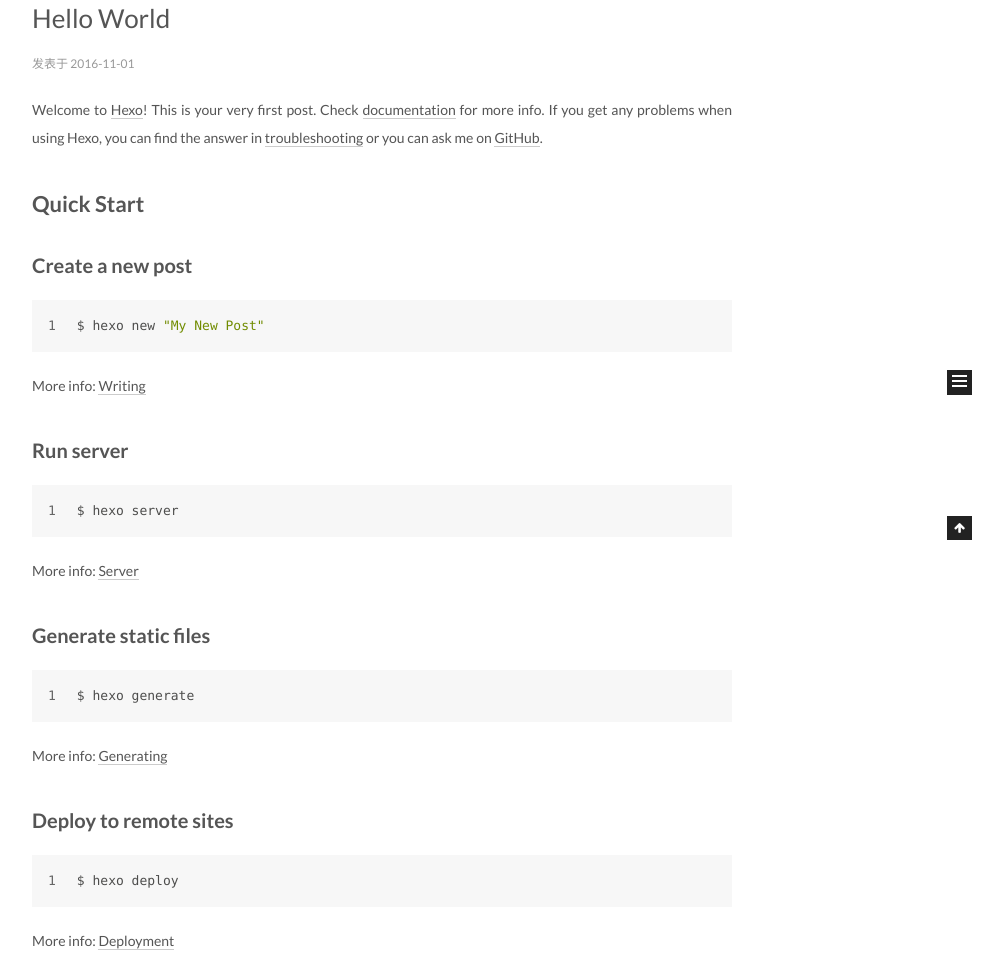
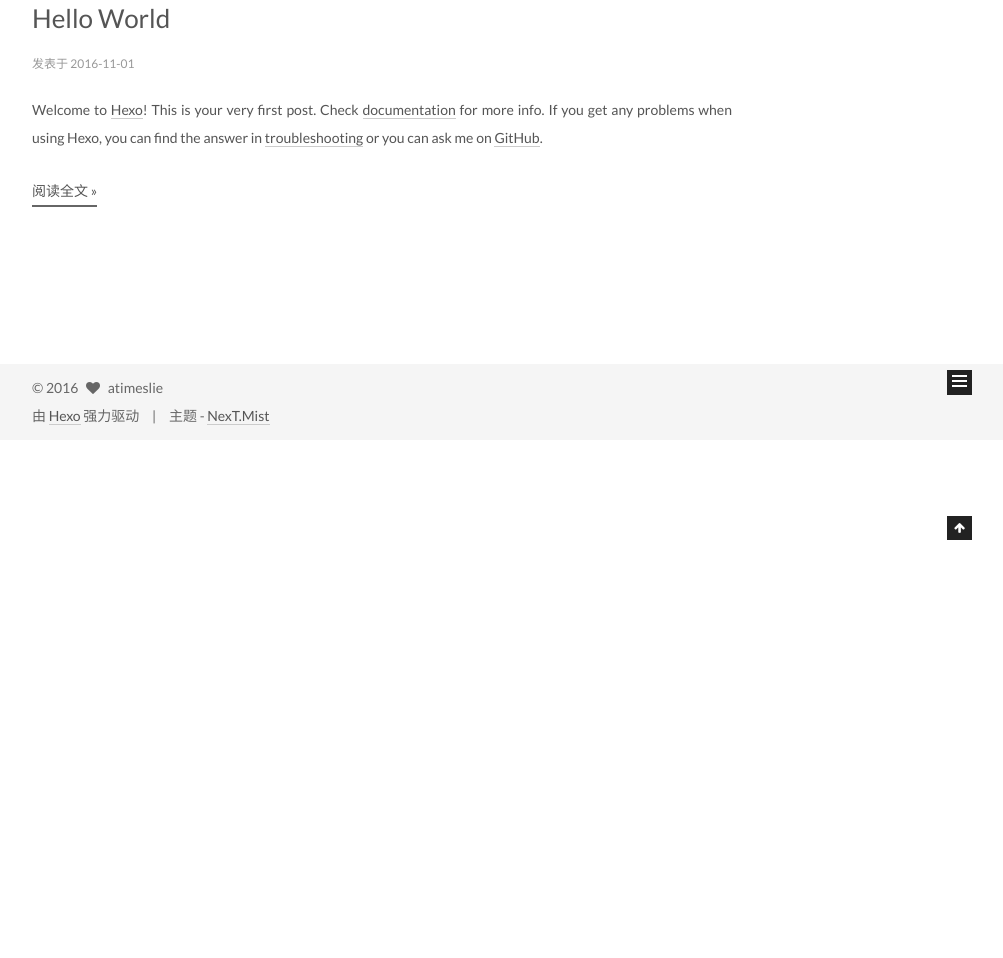
Before and after one commit to atimeslie/atimeslie.github.io, a plain HTML site: page index.html in a window 1280 px wide. Shown: the part 360-1318 px from the top of the page, without its empty margins (258-1261 px from the left). After the commit the page ends 800 px from the top, so only its background shows below. Drawn offline with Linux system fonts and the light colour scheme.

Commit message:
Site updated: 2016-11-04 19:16:13

```diff
--- a/css/main.css
+++ b/css/main.css
@@ -1563,7 +1563,7 @@
   width: 4px;
   height: 4px;
   border-radius: 50%;
-  background: #d1e53d;
+  background: #f514f1;
 }
 .links-of-blogroll {
   font-size: 13px;
--- a/index.html
+++ b/index.html
@@ -395,18 +395,12 @@
 
 
 
-
-            <p>Welcome to <a href="https://hexo.io/" target="_blank" rel="external">Hexo</a>! This is your very first post. Check <a href="https://hexo.io/docs/" target="_blank" rel="external">documentation</a> for more info. If you get any problems when using Hexo, you can find the answer in <a href="https://hexo.io/docs/troubleshooting.html" target="_blank" rel="external">troubleshooting</a> or you can ask me on <a href="https://github.com/hexojs/hexo/issues" target="_blank" rel="external">GitHub</a>.</p>
-<h2 id="Quick-Start"><a href="#Quick-Start" class="headerlink" title="Quick Start"></a>Quick Start</h2><h3 id="Create-a-new-post"><a href="#Create-a-new-post" class="headerlink" title="Create a new post"></a>Create a new post</h3><figure class="highlight bash"><table><tr><td class="gutter"><pre><div class="line">1</div></pre></td><td class="code"><pre><div class="line">$ hexo new <span class="string">"My New Post"</span></div></pre></td></tr></table></figure>
-<p>More info: <a href="https://hexo.io/docs/writing.html" target="_blank" rel="external">Writing</a></p>
-<h3 id="Run-server"><a href="#Run-server" class="headerlink" title="Run server"></a>Run server</h3><figure class="highlight bash"><table><tr><td class="gutter"><pre><div class="line">1</div></pre></td><td class="code"><pre><div class="line">$ hexo server</div></pre></td></tr></table></figure>
-<p>More info: <a href="https://hexo.io/docs/server.html" target="_blank" rel="external">Server</a></p>
-<h3 id="Generate-static-files"><a href="#Generate-static-files" class="headerlink" title="Generate static files"></a>Generate static files</h3><figure class="highlight bash"><table><tr><td class="gutter"><pre><div class="line">1</div></pre></td><td class="code"><pre><div class="line">$ hexo generate</div></pre></td></tr></table></figure>
-<p>More info: <a href="https://hexo.io/docs/generating.html" target="_blank" rel="external">Generating</a></p>
-<h3 id="Deploy-to-remote-sites"><a href="#Deploy-to-remote-sites" class="headerlink" title="Deploy to remote sites"></a>Deploy to remote sites</h3><figure class="highlight bash"><table><tr><td class="gutter"><pre><div class="line">1</div></pre></td><td class="code"><pre><div class="line">$ hexo deploy</div></pre></td></tr></table></figure>
-<p>More info: <a href="https://hexo.io/docs/deployment.html" target="_blank" rel="external">Deployment</a></p>
-
-
+          <p>Welcome to <a href="https://hexo.io/">Hexo</a>! This is your very first post. Check <a href="https://hexo.io/docs/">documentation</a> for more info. If you get any problems when using Hexo, you can find the answer in <a href="https://hexo.io/docs/troubleshooting.html">troubleshooting</a> or you can ask me on <a href="https://github.com/hexojs/hexo/issues">GitHub</a>.<br>
+          <div class="post-more-link text-center">
+            <a class="btn" href="/2016/11/01/hello-world/#more" rel="contents">
+              阅读全文 &raquo;
+            </a>
+          </div>
 
 
     </div>
```
Also changed, not shown: 2016/11/01/hello-world/index.html (+5 -8 lines).
